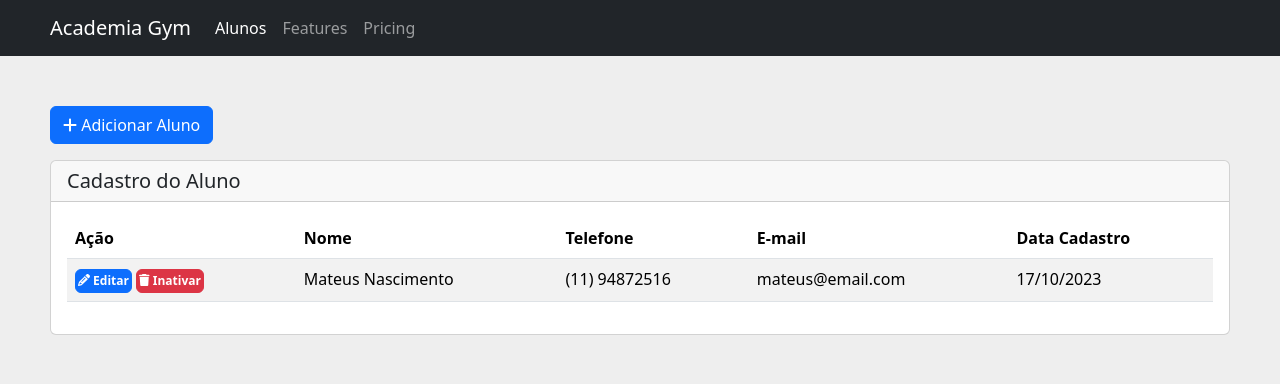
After one commit to Matteusns/AcademiaGym, a PHP site: page /cadastro/cliente.html in a window 1280 px wide. The commit adds this page. Shown: the top 384 px of the page. Run offline with PHP 8.4, Linux system fonts and the light colour scheme.

Commit message:
Alterações da pagina de cadastro de clientes

```diff
--- /dev/null
+++ b/cadastro/cliente.html
@@ -0,0 +1,103 @@
+<!DOCTYPE html>
+<html lang="pt-br">
+
+<head>
+    <meta charset="UTF-8">
+    <meta name="viewport" content="width=device-width, initial-scale=1.0">
+    <meta http-equiv="X-UA-Compatible" content="ie=edge">
+    <title>Document</title>
+
+    <link rel="stylesheet" href="https://cdnjs.cloudflare.com/ajax/libs/font-awesome/6.4.2/css/all.min.css" />
+
+    <link href="https://cdn.jsdelivr.net/npm/bootstrap@5.3.2/dist/css/bootstrap.min.css" rel="stylesheet">
+    <link rel="stylesheet" href="../css/style.css">
+    <link rel="stylesheet" href="../css/painel.css">
+</head>
+
+<body>
+    <nav class="navbar navbar-expand-lg navbar-dark bg-dark">
+        <a class="navbar-brand" href="#">Academia Gym</a>
+        <button class="navbar-toggler" type="button" data-toggle="collapse" data-target="#navbarNavAltMarkup" aria-controls="navbarNavAltMarkup"
+            aria-expanded="false" aria-label="Toggle navigation">
+            <span class="navbar-toggler-icon"></span>
+        </button>
+        <div class="collapse navbar-collapse" id="navbarNavAltMarkup">
+            <div class="navbar-nav">
+                <a class="nav-item nav-link active" href="#">Alunos</a>
+                <a class="nav-item nav-link" href="#">Features</a>
+                <a class="nav-item nav-link" href="#">Pricing</a>
+            </div>
+        </div>
+    </nav>
+
+    <main>
+        <div class="mb-3">
+            <button class="btn btn-primary" id="btnAddAluno"><i class="fas fa-plus"></i> Adicionar Aluno</button>
+        </div>
+        <div class="card">
+            <h5 class="card-header">Cadastro do Aluno</h5>
+            <div class="card-body">
+                <table class="table table-striped">
+                    <thead>
+                        <tr>
+                            <th>Ação</th>
+                            <th>Nome</th>
+                            <th>Telefone</th>
+                            <th>E-mail</th>
+                            <th>Data Cadastro</th>
+                        </tr>
+                    </thead>
+                    <tbody>
+                        <tr>
+                            <th>
+                                <button type="button" class="btn btn-primary btn-editar"><i class="fas fa-pencil"></i> Editar</button>
+                                <button type="button" class="btn btn-danger"><i class="fas fa-trash"></i> Inativar</button>
+                            </th>
+                            <td>Mateus Nascimento</td>
+                            <td>(11) 94872516</td>
+                            <td>mateus@email.com</td>
+                            <td>17/10/2023</td>
+                        </tr>
+                    </tbody>
+                </table>
+            </div>
+        </div>
+    </main>
+
+    <div id="modalCadastro" class="modal modal-lg" tabindex="-1" role="dialog">
+        <div class="modal-dialog" role="document">
+            <div class="modal-content">
+                <div class="modal-header">
+                    <h5 class="modal-title">Formulario cadastro de aluno</h5>
+                </div>
+                <div class="modal-body">
+                    <form action="" method="get">
+                        <div class="form-group">
+                          <label for="exampleInputEmail1">Nome do Aluno</label>
+                          <input type="email" class="form-control" id="exampleInputEmail1" aria-describedby="emailHelp" placeholder="Enter email">
+                        </div>
+                        <div class="form-group">
+                          <label for="exampleInputEmail1">Telefone</label>
+                          <input type="email" class="form-control" id="exampleInputEmail1" aria-describedby="emailHelp" placeholder="Enter email">
+                        </div>
+                        <div class="form-group">
+                          <label for="exampleInputEmail1">E-mail</label>
+                          <input type="email" class="form-control" id="exampleInputEmail1" aria-describedby="emailHelp" placeholder="Enter email">
+                        </div>
+                        <div class="modal-footer">
+                            <button type="button" class="btn btn-primary">Salvar</button>
+                            <button type="button" class="btn btn-secondary dimiss-modal">Fechar</button>
+                        </div>
+                    </form>
+                </div>
+            </div>
+        </div>
+    </div>
+    <script src="https://code.jquery.com/jquery-3.7.1.min.js"></script>
+    <script src="https://cdn.jsdelivr.net/npm/bootstrap@5.3.2/dist/js/bootstrap.bundle.min.js"></script>
+    <script src="https://cdnjs.cloudflare.com/ajax/libs/font-awesome/6.4.2/js/all.min.js"></script>
+
+    <script src="../scripts/painel.js"></script>
+</body>
+
+</html>
--- a/css/painel.css
+++ b/css/painel.css
@@ -1,11 +1,3 @@
-nav {
-    padding-left: 50px!important;
-}
-
-main {
-    padding: 50px;
-}
-
 .nome-aluno{
  text-align: center;
  display: flex;
--- a/css/style.css
+++ b/css/style.css
@@ -1,8 +1,17 @@
 body{
+    background-color: #eee;
     color: #333
 }
 
-button {
+nav {
+    padding-left: 50px!important;
+}
+
+main {
+    padding: 50px;
+}
+
+table button {
     padding: 2px !important;
     font-size: 12px !important;
     font-weight: 600 !important;
--- a/scripts/painel.js
+++ b/scripts/painel.js
@@ -1,5 +1,5 @@
 $(function() {
-    $(".btn-primary").click(function() {
-        $('#myInput').trigger('focus')
+    $("#btnAddAluno").click(function() {
+        $('#modalCadastro').modal('show')
     })
 })
```
